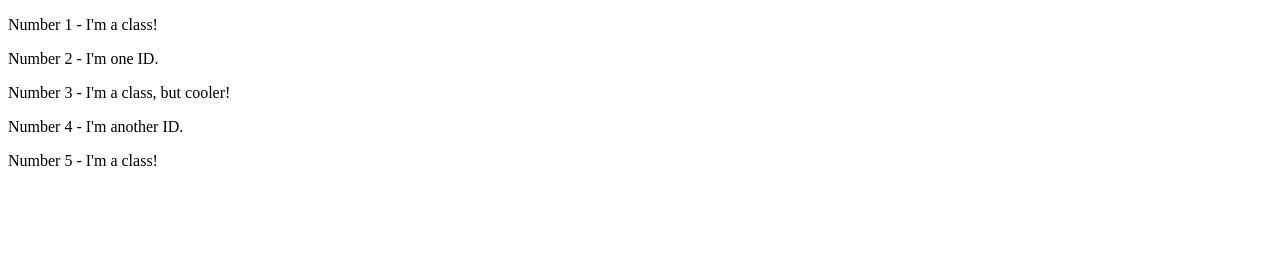
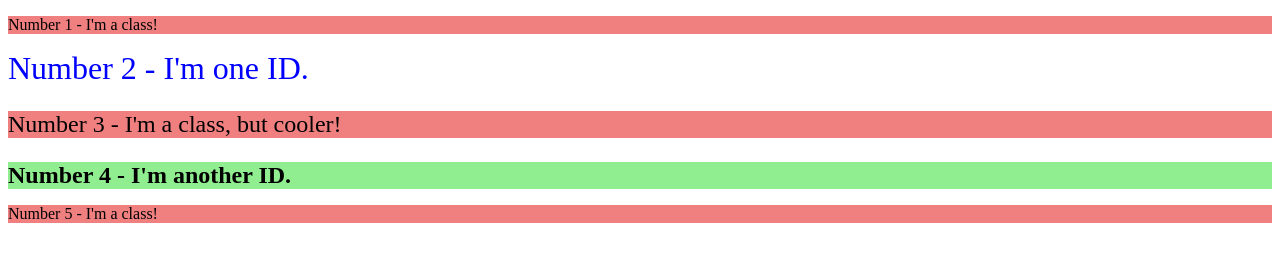
Before and after one commit to Andrea-G05/odin-css-exercise, a plain HTML site: page foundations/02-class-id-selectors/index.html in a window 1280 px wide. Drawn offline with Linux system fonts and the light colour scheme.

Commit message:
Complete exercise 2 from foundations

```diff
--- a/foundations/02-class-id-selectors/index.html
+++ b/foundations/02-class-id-selectors/index.html
@@ -8,10 +8,10 @@
     <link rel="stylesheet" href="style.css">
   </head>
   <body>
-    <p>Number 1 - I'm a class!</p>
-    <div>Number 2 - I'm one ID.</div>
-    <p>Number 3 - I'm a class, but cooler!</p>
-    <div>Number 4 - I'm another ID.</div>
-    <p>Number 5 - I'm a class!</p>
+    <p class="odd">Number 1 - I'm a class!</p>
+    <div id="line2">Number 2 - I'm one ID.</div>
+    <p class="odd" id="line3">Number 3 - I'm a class, but cooler!</p>
+    <div id="line4">Number 4 - I'm another ID.</div>
+    <p class="odd">Number 5 - I'm a class!</p>
   </body>
 </html>
--- a/foundations/02-class-id-selectors/style.css
+++ b/foundations/02-class-id-selectors/style.css
@@ -0,0 +1,19 @@
+.odd {
+    background-color: lightcoral;
+    font-family: "Verdana" "DejaVu Sans" "sans-seriff";
+}
+
+#line2 {
+    color: blue;
+    font-size: 32px;
+}
+
+#line3 {
+    font-size: 24px;
+}
+
+#line4 {
+    background-color: lightgreen;
+    font-size: 24px;
+    font-weight: bold;
+}
```
